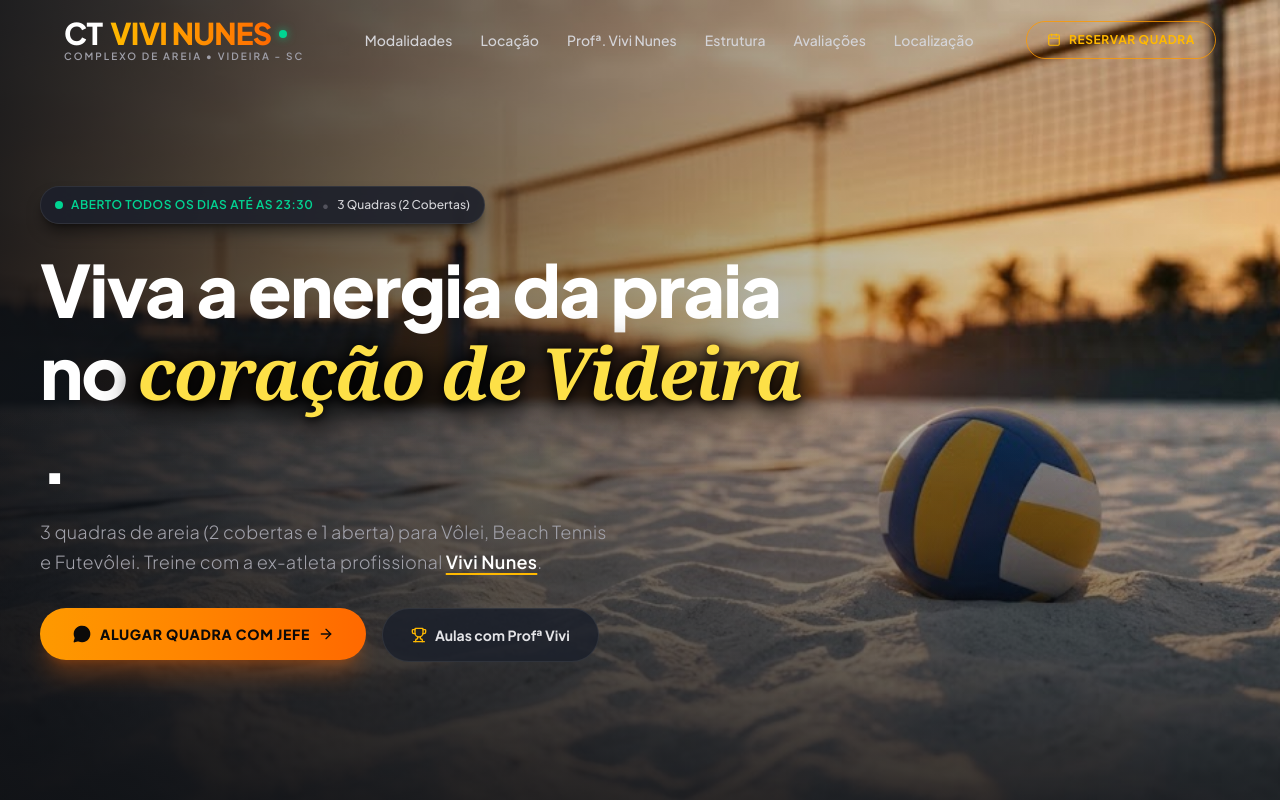
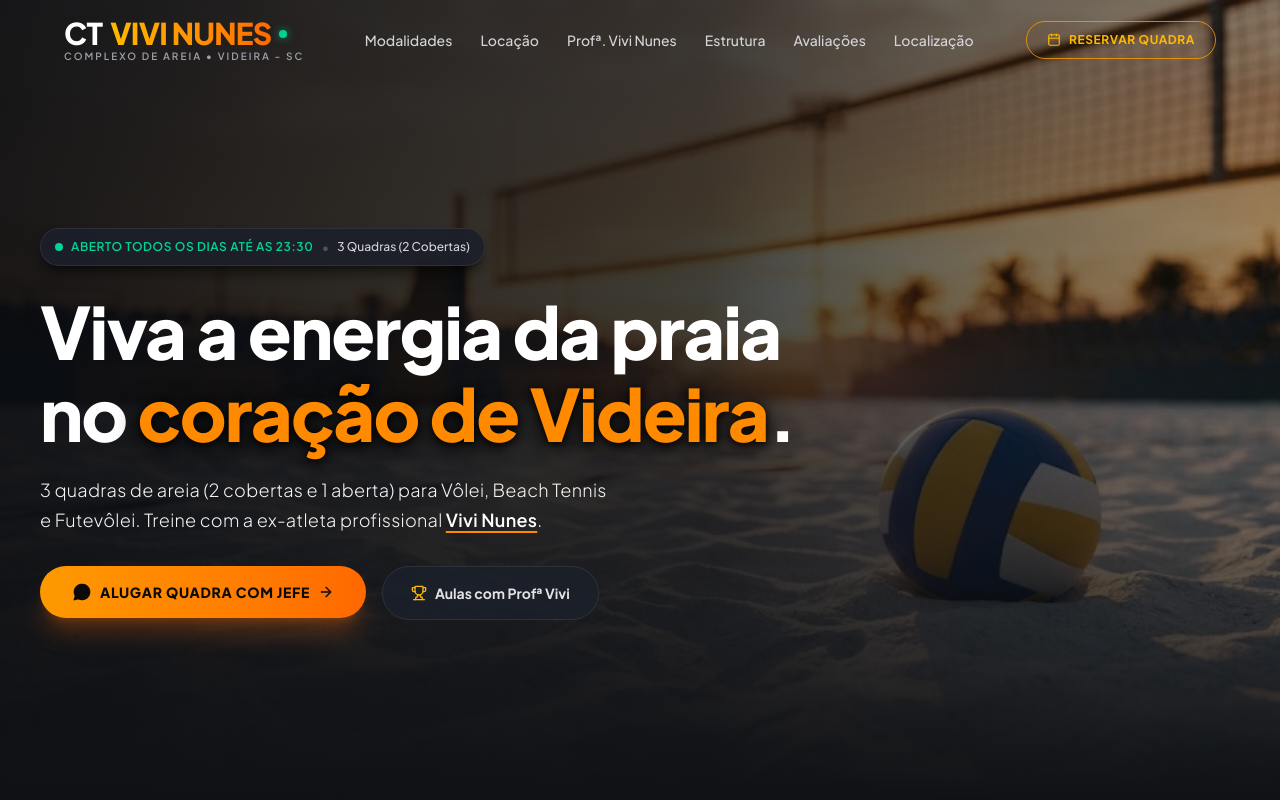
Before and after one commit to Ryan863/CT-VIVI-NUNES, a Next.js app: page / in a window 1280 px wide. Shown: the top 800 px of the page. Built offline with nearby package versions, Linux system fonts and the light colour scheme; a web font is replaced by a local one.

Commit message:
fix: coracao de Videira em laranja oficial #FF8A00 sans-serif, overlay escuro lateral no Hero e banner exclusivo do Instagram

```diff
--- a/src/app/page.tsx
+++ b/src/app/page.tsx
@@ -423,16 +423,21 @@ export default function HomePage() {
           />
         </div>
 
-        {/* Layer 1: Overlays Direcionais (Leve e cristalino para destacar a areia e a bola) */}
-        {/* Desktop: Gradiente lateral e vinheta escura suave atrás do texto */}
-        <div className="hidden md:block absolute inset-0 z-[1] bg-gradient-to-r from-[#0F1115]/90 via-[#0F1115]/40 to-transparent pointer-events-none" />
-        <div className="hidden md:block absolute inset-0 z-[1] bg-gradient-to-t from-[#0F1115]/80 via-transparent to-transparent pointer-events-none" />
-
-        {/* Mobile: Gradiente com área central sombreada exatamente atrás do texto contra o pôr do sol, clareando na base onde está a bola */}
+        {/* Layer 1: Overlays Direcionais (Leitura Perfeita tanto no PC quanto no Mobile) */}
+        {/* Desktop: Gradiente escuro lateral linear-gradient(90deg, rgba(10, 12, 16, 0.92) 0%, rgba(10, 12, 16, 0.78) 55%, rgba(10, 12, 16, 0.35) 100%) */}
         <div
           style={{
             background:
-              "radial-gradient(circle at 50% 38%, rgba(10, 12, 16, 0.82) 0%, rgba(10, 12, 16, 0.45) 65%, transparent 100%), linear-gradient(180deg, rgba(15, 17, 21, 0.7) 0%, transparent 45%, rgba(15, 17, 21, 0.55) 100%)",
+              "linear-gradient(90deg, rgba(10, 12, 16, 0.92) 0%, rgba(10, 12, 16, 0.78) 55%, rgba(10, 12, 16, 0.35) 100%)",
+          }}
+          className="hidden md:block absolute inset-0 z-[1] pointer-events-none"
+        />
+        <div className="hidden md:block absolute inset-0 z-[1] bg-gradient-to-t from-[#0F1115] via-transparent to-transparent pointer-events-none" />
+
+        {/* Mobile: rgba(10, 12, 16, 0.80) */}
+        <div
+          style={{
+            background: "rgba(10, 12, 16, 0.80)",
           }}
           className="block md:hidden absolute inset-0 z-[1] pointer-events-none"
         />
@@ -455,35 +460,38 @@ export default function HomePage() {
               </span>
             </div>
 
-            {/* H1 com clamp no mobile e contraste dourado brilhante #FDE047 com text-shadow escuro */}
+            {/* H1 com mesma fonte sans-serif moderna e forte (Plus Jakarta Sans, font-weight: 800, font-style: normal) e coração de Videira em #FF8A00 */}
             <h1
               style={{
                 textShadow:
                   "0 4px 24px rgba(0, 0, 0, 0.95), 0 2px 8px rgba(0, 0, 0, 0.9)",
               }}
-              className="hero-reveal font-heading font-extrabold text-[clamp(2rem,7vw,2.5rem)] sm:text-5xl md:text-6xl lg:text-7xl tracking-tight text-white leading-[1.12]"
+              className="hero-reveal font-heading font-extrabold text-[clamp(2.1rem,7.5vw,2.75rem)] sm:text-5xl md:text-6xl lg:text-7xl tracking-tight text-white leading-[1.12]"
             >
               Viva a energia da praia no{" "}
               <span
                 style={{
-                  color: "#FDE047",
+                  color: "#FF8A00",
+                  fontWeight: 800,
+                  fontStyle: "normal",
                   textShadow:
                     "0 4px 24px rgba(0, 0, 0, 0.95), 0 2px 8px rgba(0, 0, 0, 0.9)",
                 }}
-                className="font-playfair font-semibold italic inline-block drop-shadow-[0_4px_16px_rgba(0,0,0,0.9)]"
+                className="inline-block"
               >
                 coração de Videira
               </span>
               .
             </h1>
 
-            {/* Subtítulo mais curto, leve com Vivi Nunes em branco negrito sublinhado fino */}
+            {/* Subtítulo em #E4E4E7 com Vivi Nunes em branco puro negrito */}
             <p
               style={{
+                color: "#E4E4E7",
                 textShadow:
-                  "0 3px 20px rgba(0, 0, 0, 0.95), 0 1px 6px rgba(0, 0, 0, 0.9)",
+                  "0 2px 14px rgba(0, 0, 0, 0.9), 0 1px 4px rgba(0, 0, 0, 0.8)",
               }}
-              className="hero-reveal mt-3 sm:mt-5 text-[0.95rem] sm:text-base md:text-lg text-zinc-100 sm:text-[#A1A1AA] font-light leading-snug sm:leading-relaxed max-w-xl"
+              className="hero-reveal mt-3 sm:mt-5 text-[0.95rem] sm:text-base md:text-lg font-light leading-snug sm:leading-relaxed max-w-xl"
             >
               3 quadras de areia (2 cobertas e 1 aberta) para Vôlei, Beach Tennis e Futevôlei. Treine com a ex-atleta profissional{" "}
               <strong
@@ -491,7 +499,7 @@ export default function HomePage() {
                   color: "#FFFFFF",
                   fontWeight: 700,
                 }}
-                className="underline decoration-amber-400 underline-offset-4 decoration-[1.5px]"
+                className="underline decoration-[#FF8A00] underline-offset-4 decoration-[1.5px]"
               >
                 Vivi Nunes
               </strong>
@@ -1341,35 +1349,54 @@ export default function HomePage() {
                     <ArrowRight className="w-4 h-4 text-zinc-500 group-hover:text-emerald-400 group-hover:translate-x-1 transition-all" />
                   </a>
                 </div>
-
-                {/* Card Exclusivo do Instagram Oficial com Gradiente e Identidade Visual Própria */}
-                <div className="mt-5 p-4 rounded-xl bg-gradient-to-br from-[#1C202B] via-[#181923] to-[#211628] border border-[#DD2A7B]/30 hover:border-[#DD2A7B]/60 transition-all duration-300 shadow-lg shadow-[#DD2A7B]/5">
-                  <div className="flex flex-col sm:flex-row sm:items-center justify-between gap-3">
-                    <div className="flex items-center gap-3">
+              </div>
+
+              <div className="mt-6 pt-4 border-t border-white/[0.06] text-center text-xs text-zinc-400">
+                Atendimento rápido todos os dias no WhatsApp.
+              </div>
+            </div>
+          </div>
+
+          {/* ============================================================== */}
+          {/* C.6.5 BANNER EXCLUSIVO E INDEPENDENTE DO INSTAGRAM            */}
+          {/* ============================================================== */}
+          <div className="mt-10 sm:mt-12 p-6 sm:p-8 md:p-10 rounded-3xl bg-[#161922] border border-white/[0.08] hover:border-[#DD2A7B]/40 transition-all duration-300 relative overflow-hidden shadow-2xl">
+            {/* Brilho sutil de fundo com gradiente do Instagram */}
+            <div className="absolute -right-16 -bottom-16 w-80 h-80 bg-gradient-to-tr from-[#F58529]/15 via-[#DD2A7B]/15 to-[#8134AF]/15 rounded-full blur-3xl pointer-events-none" />
+            <div className="absolute -left-16 -top-16 w-64 h-64 bg-amber-500/5 rounded-full blur-2xl pointer-events-none" />
+
+            <div className="relative z-10 grid grid-cols-1 lg:grid-cols-12 gap-8 items-center">
+              {/* Lado Esquerdo: Ícone grande, selo, título e descrição */}
+              <div className="lg:col-span-8 flex flex-col sm:flex-row items-center sm:items-start text-center sm:text-left gap-5 sm:gap-6">
+                {/* Ícone grande com gradiente oficial do Instagram */}
                 <div
                   style={{
                     background:
                       "linear-gradient(45deg, #F58529, #DD2A7B, #8134AF)",
                   }}
-                        className="w-11 h-11 rounded-xl flex items-center justify-center text-white shadow-md shadow-[#DD2A7B]/30 flex-shrink-0"
-                      >
-                        <InstagramIcon className="w-6 h-6 stroke-white" />
-                      </div>
-                      <div>
-                        <div className="flex items-center gap-2">
-                          <h5 className="font-heading font-bold text-white text-sm">
-                            Instagram Oficial
-                          </h5>
-                          <span className="px-2 py-0.5 rounded-full text-[10px] font-semibold tracking-wide bg-[#DD2A7B]/15 text-[#DD2A7B] border border-[#DD2A7B]/30">
-                            Siga os treinos e novidades
-                          </span>
-                        </div>
-                        <span className="text-xs text-zinc-300 font-medium">
+                  className="w-16 h-16 sm:w-20 sm:h-20 rounded-2xl flex items-center justify-center text-white shadow-xl shadow-[#DD2A7B]/30 flex-shrink-0"
+                >
+                  <InstagramIcon className="w-8 h-8 sm:w-10 sm:h-10 stroke-white" />
+                </div>
+
+                <div>
+                  <div className="inline-flex items-center gap-1.5 px-3 py-1 rounded-full text-[11px] font-extrabold uppercase tracking-widest bg-[#DD2A7B]/15 text-[#DD2A7B] border border-[#DD2A7B]/30 mb-2.5">
+                    COMUNIDADE NA AREIA
+                  </div>
+                  <h3 className="font-heading font-extrabold text-xl sm:text-2xl md:text-3xl text-white tracking-tight">
+                    Acompanhe a rotina das quadras no Instagram
+                  </h3>
+                  <p className="mt-2 text-xs sm:text-sm text-zinc-300 leading-relaxed max-w-xl">
+                    Veja vídeos dos treinos, torneios, bastidores das aulas com a Profª Vivi Nunes e stories diários do complexo em Videira.
+                  </p>
+                </div>
+              </div>
+
+              {/* Lado Direito: Handle em destaque e botão grande e limpo */}
+              <div className="lg:col-span-4 flex flex-col items-center lg:items-end justify-center gap-3 w-full">
+                <span className="text-base sm:text-lg font-bold text-zinc-200 tracking-tight">
                   {CONTACTS.social.handle}
                 </span>
-                      </div>
-                    </div>
-
                 <a
                   href={CONTACTS.social.instagram}
                   target="_blank"
@@ -1378,16 +1405,10 @@ export default function HomePage() {
                     background:
                       "linear-gradient(45deg, #F58529, #DD2A7B, #8134AF)",
                   }}
-                      className="inline-flex items-center justify-center gap-1.5 px-4 py-2 rounded-lg text-xs font-bold text-white uppercase tracking-wider hover:opacity-95 hover:scale-105 active:scale-95 transition-all shadow-md shadow-[#DD2A7B]/25 w-full sm:w-auto"
-                    >
-                      <span>Ver Fotos no Instagram ↗</span>
-                    </a>
-                  </div>
-                </div>
-              </div>
-
-              <div className="mt-6 pt-4 border-t border-white/[0.06] text-center text-xs text-zinc-400">
-                Atendimento rápido todos os dias no WhatsApp.
+                  className="w-full sm:w-auto inline-flex items-center justify-center gap-2 px-7 py-4 rounded-xl font-heading font-extrabold text-sm uppercase tracking-wider text-white shadow-xl shadow-[#DD2A7B]/30 hover:opacity-95 hover:scale-105 active:scale-95 transition-all duration-200"
+                >
+                  <span>Seguir @ct_vivinunes no Instagram ↗</span>
+                </a>
               </div>
             </div>
           </div>
```
Lines whose indentation alone changed are shown as unchanged.
